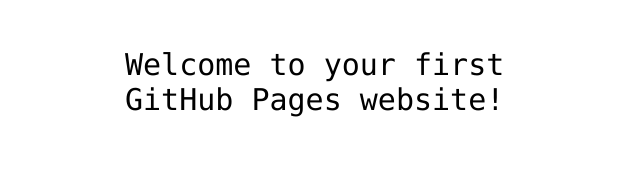
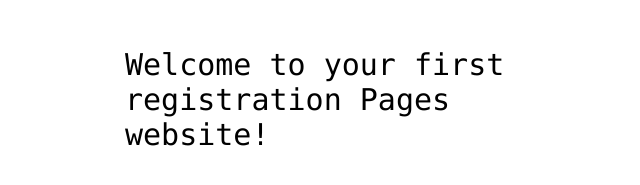
Before and after one commit to shilpashreeha/hello-world, a plain HTML site: page index.html in a window 1280 px wide. Shown: the part 341-526 px from the top of the page, without its empty margins (315-955 px from the left). Drawn offline with Linux system fonts and the light colour scheme.

Commit message:
Index.html

```diff
--- a/index.html
+++ b/index.html
@@ -12,7 +12,7 @@
 <img src="https://octodex.github.com/images/daftpunktocat-thomas.gif" id="octocat" alt="octocat-gif" />
 
 <!-- Change this code here by copy and pasting your template on line 15 -->
-<p>Welcome to your first GitHub Pages website!</p>
+<p>Welcome to your first registration Pages website!</p>
 
 </body>
 </html>
```
